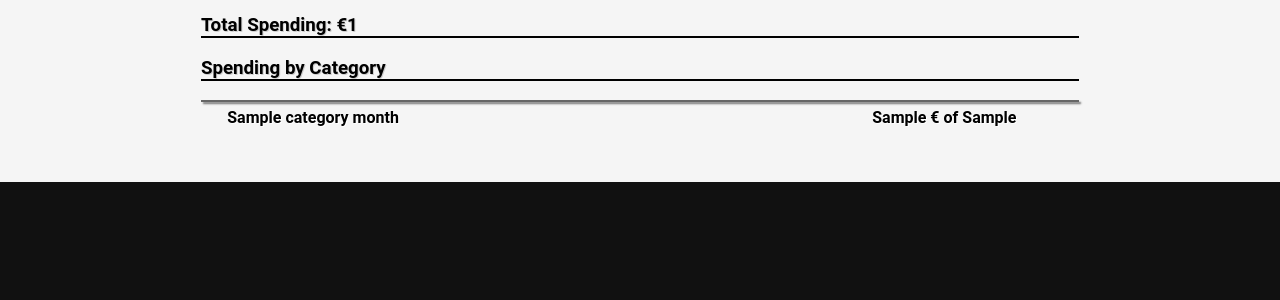
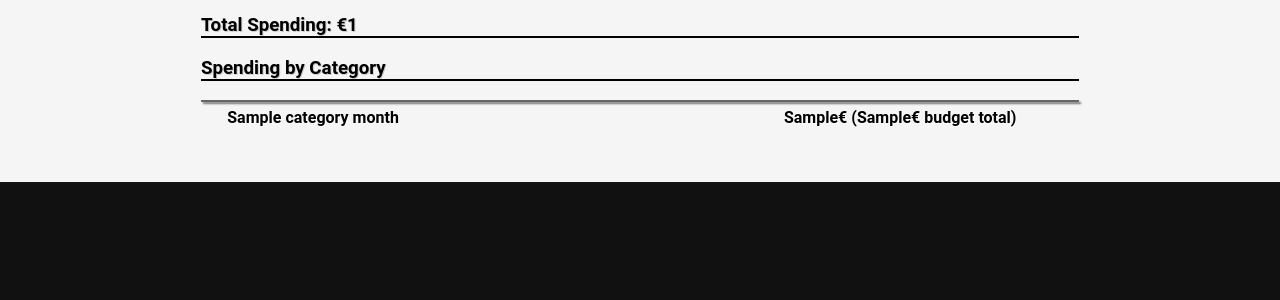
Before and after one commit to danladds/opencrunch, a Django app: template ocaccounts/templates/ocaccounts/general-report.html in a window 1280 px wide. Shown: the part 149-449 px from the top of the page. Run offline with Django 3.2, Linux system fonts and the light colour scheme; the template is opened without the code that fills it: most values are stand-ins (such as "Sample title", 1, 10 or a date in 2020); some libraries are stand-ins or nearby versions.

Commit message:
Report updates

```diff
--- a/ocaccounts/templates/ocaccounts/general-report.html
+++ b/ocaccounts/templates/ocaccounts/general-report.html
@@ -24,7 +24,7 @@
 			      <a class="ui-icon ui-icon-pencil category-edit modal" title="Edit Category" href="{% url 'ocaccounts:editcategory' c.id %}"></a>
 			      <span class="ui-icon ui-icon-trash category-delete" cid="{{ c.id }}"></span>
 			    </span>
-				  <span class="cat-bar-text">{{ c.getGRSpend }} € of {{ c.getGRBudget }}</span>
+				  <span class="cat-bar-text">{{ c.getGRSpend }}€ ({{ c.getGRBudget }}€ budget total)</span>
 			  </div>
 			</td>
 	</tr>
```
